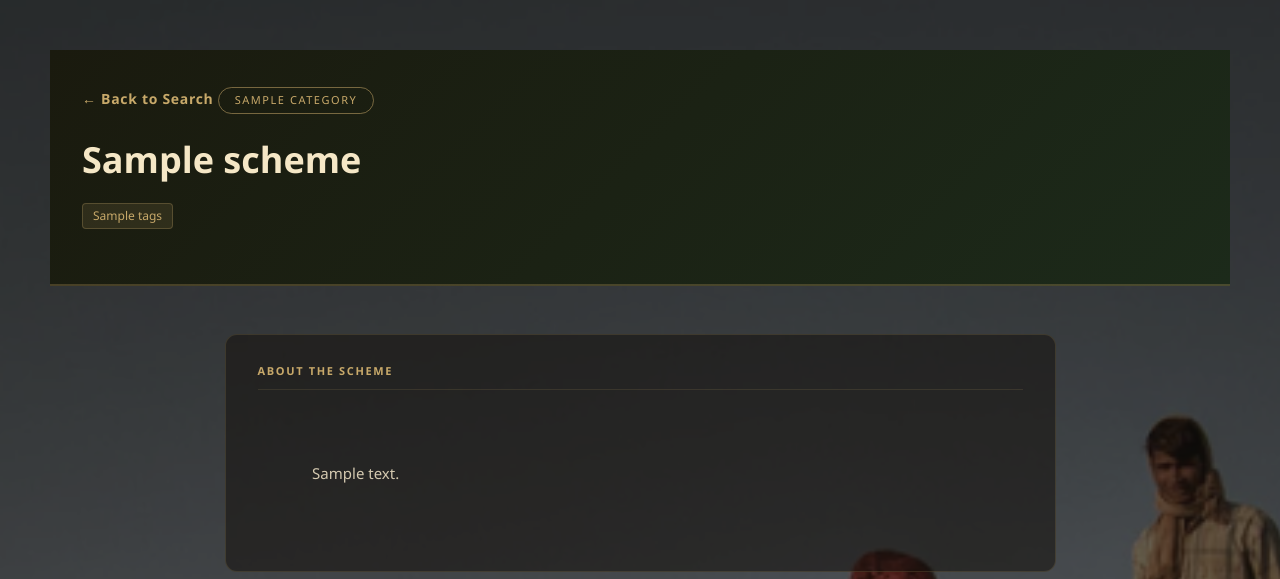
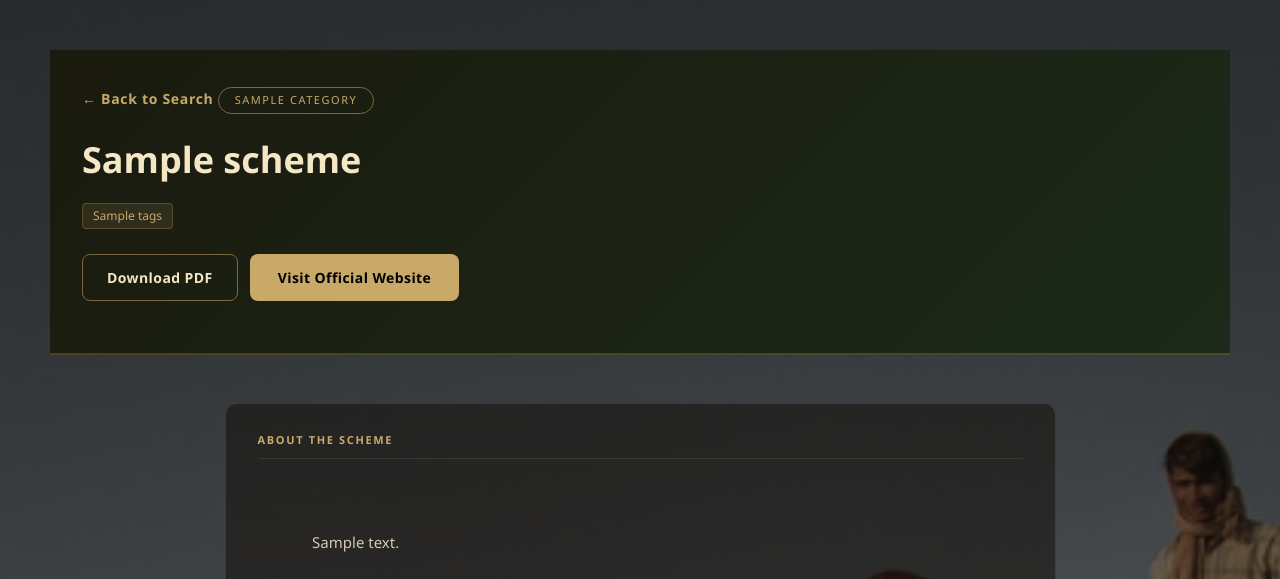
Before and after one commit to Saishree2710/AI-Scheme-Finder, a Flask app: template templates/scheme_detail.html in a window 1280 px wide. Shown: the top 579 px of the page. Run offline with Flask 3, Linux system fonts and the light colour scheme; the template is opened without the code that fills it: most values are stand-ins (such as "Sample title", 1, 10 or a date in 2020); parts of the project's set-up code (start-up, migrations or seed data) failed here and were passed over.

Commit message:
Added PDF export

```diff
--- a/app.py
+++ b/app.py
@@ -1,7 +1,115 @@
-from flask import Flask, render_template, request
+from io import BytesIO
+
+from flask import Flask, render_template, request, send_file
 from model import find_schemes, get_scheme_by_id
 
+try:
+    from reportlab.lib.pagesizes import A4
+    from reportlab.lib.utils import simpleSplit
+    from reportlab.pdfbase.pdfmetrics import stringWidth
+    from reportlab.pdfgen import canvas
+except ImportError:
+    A4 = None
+    simpleSplit = None
+    stringWidth = None
+    canvas = None
+
 app = Flask(__name__)
+
+
+def build_scheme_pdf(scheme):
+    if canvas is None:
+        raise RuntimeError("PDF export requires the 'reportlab' package. Install it with: pip install reportlab")
+
+    buffer = BytesIO()
+    pdf = canvas.Canvas(buffer, pagesize=A4)
+    width, height = A4
+    left_margin = 50
+    right_margin = 50
+    top_margin = 60
+    bottom_margin = 50
+    content_width = width - left_margin - right_margin
+    y = height - top_margin
+
+    def new_page():
+        nonlocal y
+        pdf.showPage()
+        y = height - top_margin
+
+    def ensure_space(required_height):
+        nonlocal y
+        if y - required_height < bottom_margin:
+            new_page()
+
+    def draw_text_block(text, font_name="Helvetica", font_size=11, gap=16):
+        nonlocal y
+        safe_text = text if text and text != "Not specified" else "Not specified"
+        lines = []
+        for paragraph in str(safe_text).splitlines() or [""]:
+            lines.extend(simpleSplit(paragraph or " ", font_name, font_size, content_width))
+
+        line_height = font_size + 4
+        ensure_space(max(line_height * max(len(lines), 1), gap))
+        pdf.setFont(font_name, font_size)
+        for line in lines:
+            if y - line_height < bottom_margin:
+                new_page()
+                pdf.setFont(font_name, font_size)
+            pdf.drawString(left_margin, y, line)
+            y -= line_height
+        y -= gap - 4
+
+    def draw_heading(text, font_name="Helvetica-Bold", font_size=14):
+        nonlocal y
+        ensure_space(font_size + 14)
+        pdf.setFont(font_name, font_size)
+        pdf.drawString(left_margin, y, text)
+        y -= font_size + 6
+
+    title = scheme.get("name", "Scheme Details")
+    title_font = "Helvetica-Bold"
+    title_size = 18
+    title_lines = simpleSplit(title, title_font, title_size, content_width)
+    ensure_space((title_size + 6) * max(len(title_lines), 1) + 16)
+    pdf.setFont(title_font, title_size)
+    for line in title_lines:
+        pdf.drawString(left_margin, y, line)
+        y -= title_size + 6
+
+    pdf.setLineWidth(1)
+    pdf.line(left_margin, y, width - right_margin, y)
+    y -= 20
+
+    category = scheme.get("category") or "Not specified"
+    pdf.setFont("Helvetica-Bold", 11)
+    pdf.drawString(left_margin, y, "Category:")
+    pdf.setFont("Helvetica", 11)
+    pdf.drawString(left_margin + stringWidth("Category:", "Helvetica-Bold", 11) + 8, y, str(category))
+    y -= 24
+
+    tags = scheme.get("tags")
+    if tags and tags != "Not specified":
+        pdf.setFont("Helvetica-Bold", 11)
+        pdf.drawString(left_margin, y, "Tags:")
+        pdf.setFont("Helvetica", 11)
+        draw_text_block(str(tags), gap=12)
+
+    sections = [
+        ("About the Scheme", scheme.get("about")),
+        ("Eligibility Criteria", scheme.get("eligibility")),
+        ("Benefits", scheme.get("benefits")),
+        ("Documents Required", scheme.get("documents")),
+        ("How to Apply", scheme.get("application_process")),
+        ("Official Website", scheme.get("official_link")),
+    ]
+
+    for heading, value in sections:
+        draw_heading(heading)
+        draw_text_block(value)
+
+    pdf.save()
+    buffer.seek(0)
+    return buffer
 
 @app.route("/", methods=["GET", "POST"])
 def home():
@@ -46,5 +154,27 @@ def scheme_detail(scheme_id):
     return render_template("scheme_detail.html", scheme=scheme)
 
 
+@app.route("/scheme/<int:scheme_id>/pdf")
+def download_scheme_pdf(scheme_id):
+    scheme = get_scheme_by_id(scheme_id)
+    if scheme is None:
+        return "Scheme not found", 404
+
+    try:
+        pdf_buffer = build_scheme_pdf(scheme)
+    except RuntimeError as exc:
+        return str(exc), 500
+
+    safe_name = "".join(ch if ch.isalnum() or ch in (" ", "-", "_") else "" for ch in scheme["name"]).strip()
+    filename = f"{safe_name or 'scheme-details'}.pdf"
+
+    return send_file(
+        pdf_buffer,
+        as_attachment=True,
+        download_name=filename,
+        mimetype="application/pdf",
+    )
+
+
 if __name__ == "__main__":
     app.run(debug=False)
--- a/templates/scheme_detail.html
+++ b/templates/scheme_detail.html
@@ -107,6 +107,34 @@
       opacity: 0.85;
       transform: translateY(-2px);
     }
+
+    .action-row {
+      display: flex;
+      flex-wrap: wrap;
+      gap: 12px;
+      margin-top: 22px;
+    }
+
+    .pdf-btn {
+      display: inline-flex;
+      align-items: center;
+      gap: 8px;
+      background: transparent;
+      color: #f5e7c6 !important;
+      border: 1px solid #c8a96a88;
+      font-weight: 700;
+      padding: 12px 24px;
+      border-radius: 8px;
+      text-decoration: none;
+      font-size: 14px;
+      letter-spacing: 0.03em;
+      transition: border-color 0.2s, color 0.2s, transform 0.15s;
+    }
+    .pdf-btn:hover {
+      color: #c8a96a !important;
+      border-color: #c8a96a;
+      transform: translateY(-2px);
+    }
   </style>
 </head>
 <body>
@@ -126,6 +154,16 @@
         {% endfor %}
       </div>
       {% endif %}
+      <div class="action-row">
+        <a href="{{ url_for('download_scheme_pdf', scheme_id=scheme.id) }}" class="pdf-btn">
+          Download PDF
+        </a>
+        {% if scheme.official_link and scheme.official_link != "Not specified" and scheme.official_link != None %}
+        <a href="{{ scheme.official_link }}" target="_blank" rel="noopener" class="official-btn">
+          Visit Official Website
+        </a>
+        {% endif %}
+      </div>
     </div>
   </div>
 
```
Also changed, not shown: README.md.
